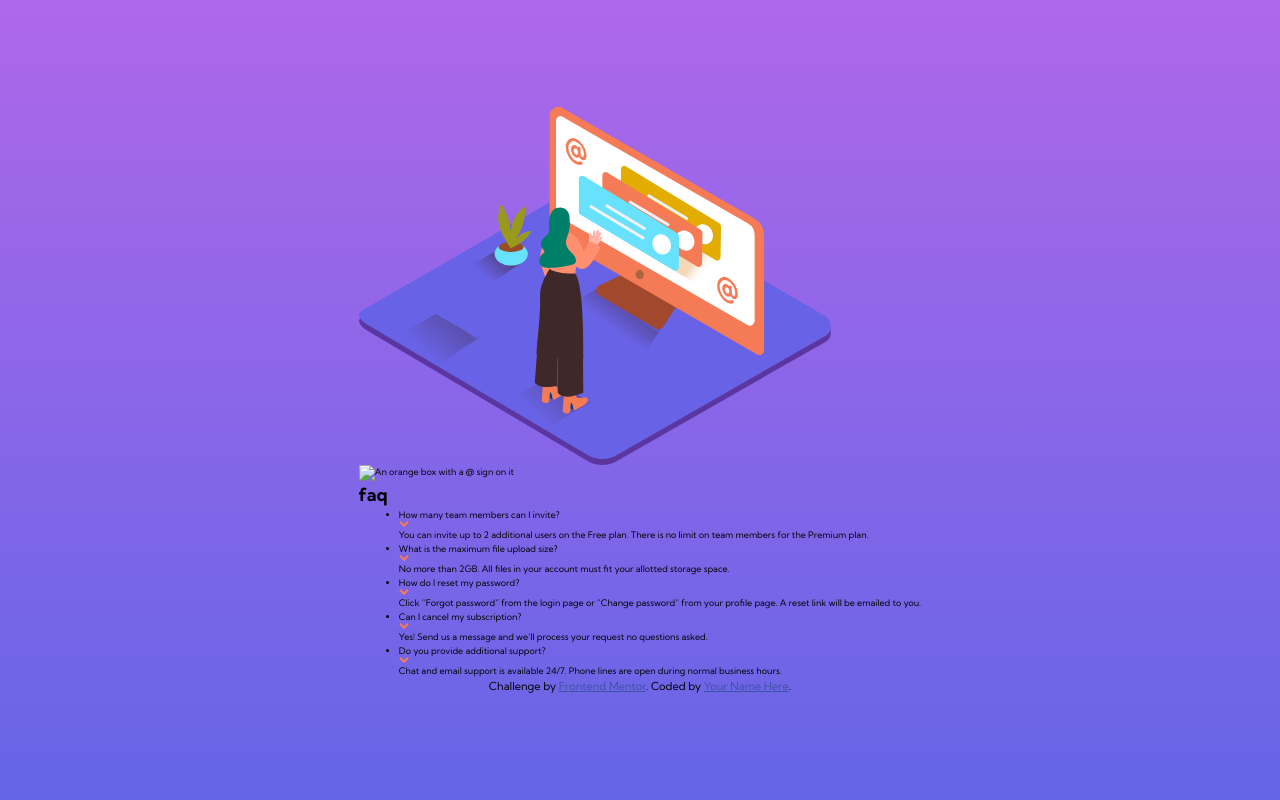
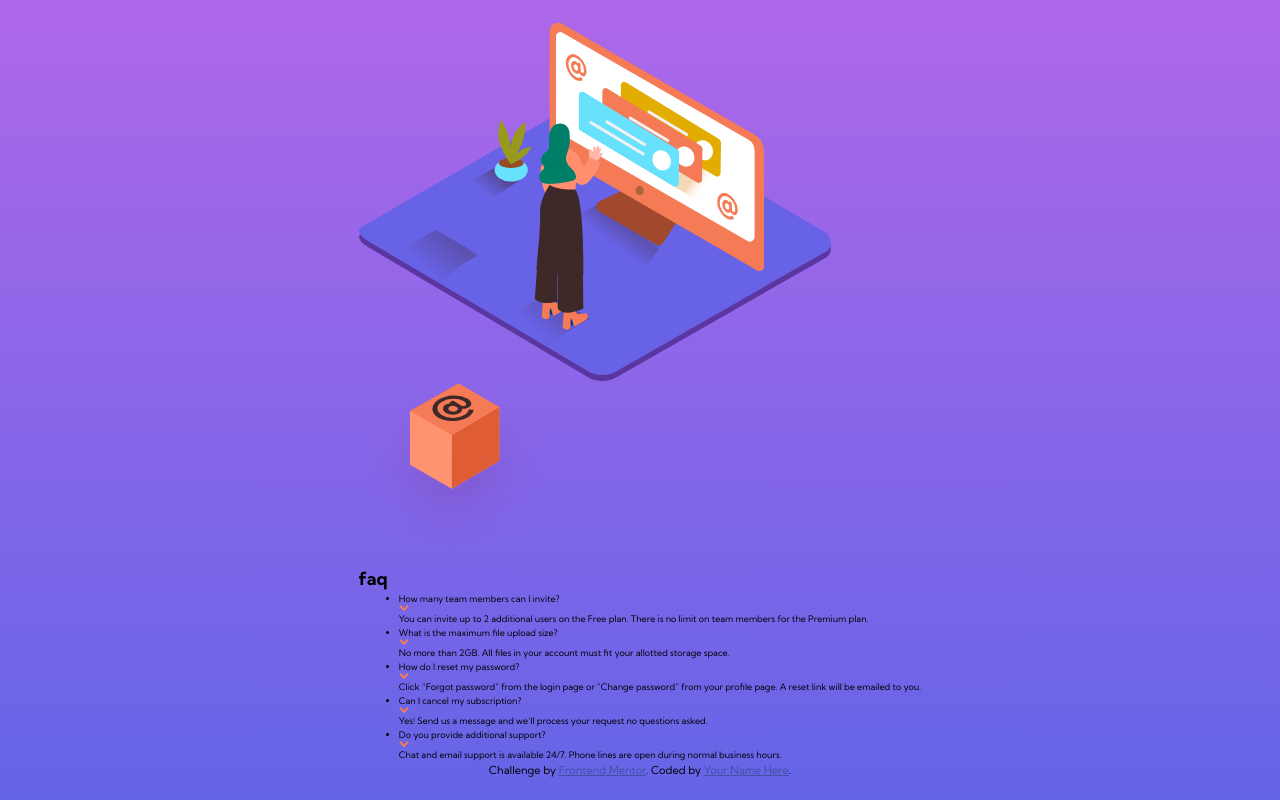
Before and after one commit to jrleijnse/faq-accordion-card, a website: page index.html in a window 1280 px wide. Drawn offline with Linux system fonts and the light colour scheme.

Commit message:
Update index.html

```diff
--- a/index.html
+++ b/index.html
@@ -28,7 +28,7 @@
         />
         <img
           class="orange-box-image"
-          alt="An orange box with a @ sign on it"        />
+          alt="An orange box with a @ sign on it" src="./images/illustration-box-desktop.svg"/>
 
         <div class="accordion-container">
           <h1 class="accordion-title">faq</h1>
```
